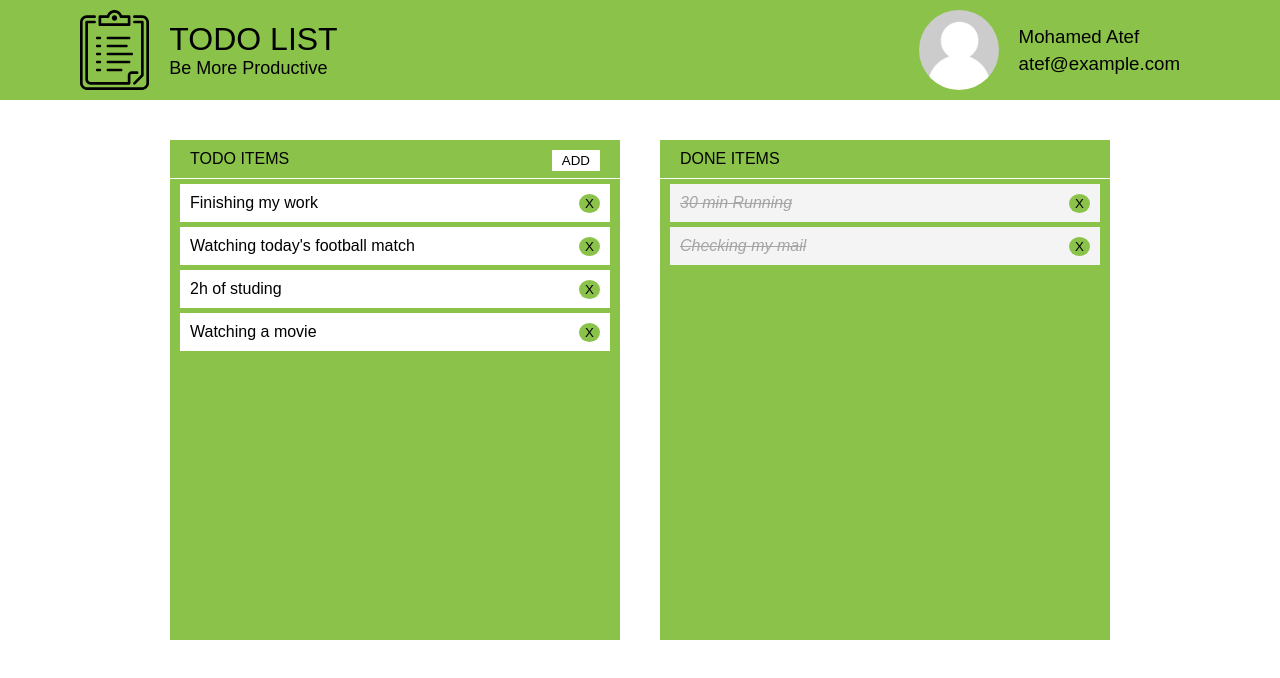
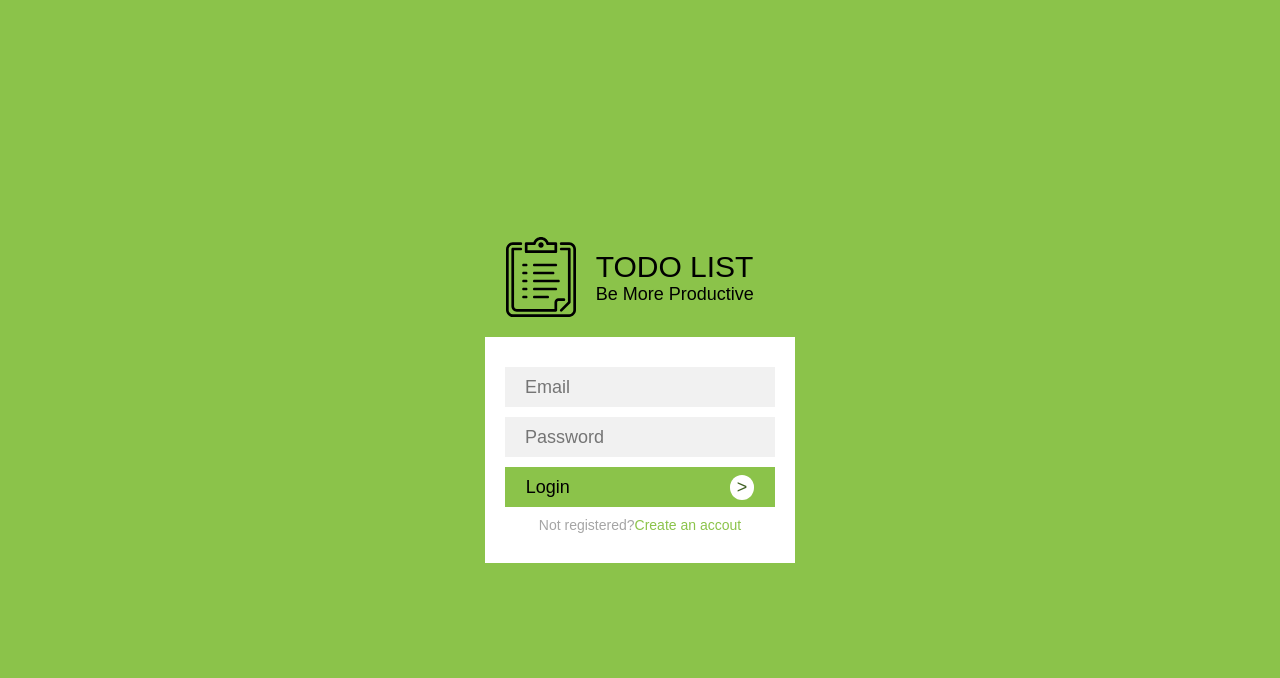
Before and after one commit to omar-marzook/todo-list-app, a React (Create React App) app: page / in a window 1280 px wide. Shown: the top 678 px of the page. Built offline with nearby package versions, Linux system fonts and the light colour scheme.

Commit message:
Fix Router Path

```diff
--- a/src/App.js
+++ b/src/App.js
@@ -94,8 +94,7 @@ class App extends Component {
     return (
       <div>
         <Route
-          exact
-          path="/"
+          path="/app"
           render={() => {
             return (
               <div>
@@ -120,7 +119,7 @@ class App extends Component {
             );
           }}
         />
-        <Route path="/login" component={Login} />
+        <Route exact path="/" component={Login} />
         <Route path="/register" component={Register} />
       </div>
     );
--- a/src/Components/Login.js
+++ b/src/Components/Login.js
@@ -23,12 +23,12 @@ class Login extends Component {
                 name="password"
                 required
               />
-              <Link to="/" className="login-submit" type="submit">
+              <Link to="/app" className="login-submit" type="submit">
                 Login <span>></span>
               </Link>
             </label>
             <p className="notice">
-              Not registered?{" "}
+              Not registered?
               <Link to="/register" className="link">
                 Create an accout
               </Link>
--- a/src/Components/Register.js
+++ b/src/Components/Register.js
@@ -24,13 +24,13 @@ class Register extends Component {
                 name="password"
                 required
               />
-              <Link to="/" className="reg-submit" type="submit">
+              <Link to="/app" className="reg-submit" type="submit">
                 Register <span>></span>
               </Link>
             </label>
             <p className="notice">
               Have an account?
-              <Link to="/login" className="link">
+              <Link to="/" className="link">
                 Login here
               </Link>
             </p>
```
